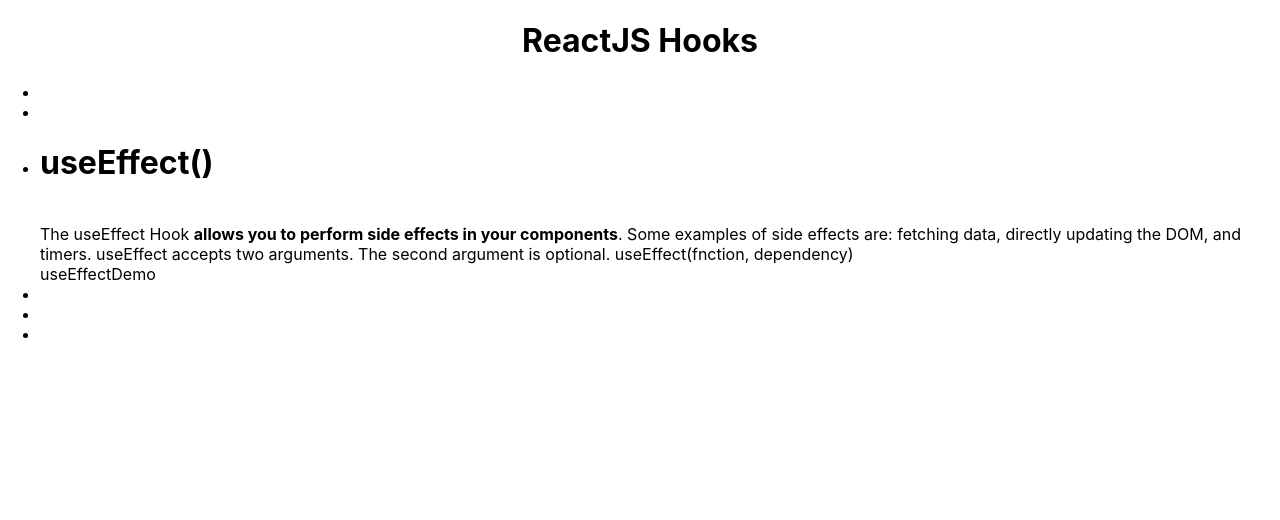
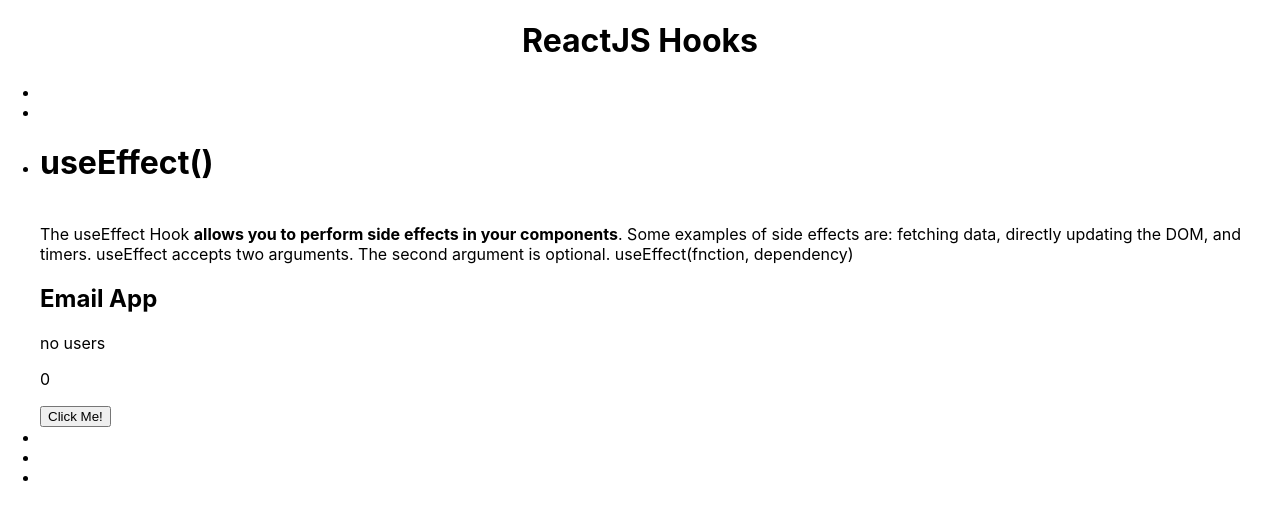
Before and after one commit to nchathu2014/archi-reactjs-final, a React (Create React App) app: page / in a window 1280 px wide. Shown: the top 520 px of the page. Built offline with nearby package versions, Linux system fonts and the light colour scheme; no server answers.

Commit message:
Completed useEffect

```diff
--- a/package.json
+++ b/package.json
@@ -34,5 +34,8 @@
       "last 1 firefox version",
       "last 1 safari version"
     ]
+  },
+  "devDependencies": {
+    "axios": "^0.26.1"
   }
 }
--- a/src/useEffect/useEffectDemo.js
+++ b/src/useEffect/useEffectDemo.js
@@ -1,5 +1,30 @@
-import React from "react";
+import axios from "axios";
+import React, { useEffect, useState } from "react";
 
 export default function UseEffectDemo() {
-  return <div>useEffectDemo</div>;
+  const [users, setUsers] = useState(null);
+  const [counter, setCounter] = useState(0);
+
+  const handleOnClick = () => setCounter(counter + 1);
+
+  useEffect(() => {
+    axios
+      .get("https://jsonplaceholder.typicode.com/comments")
+      .then((res) => {
+        console.log("API CALLED");
+        setUsers(res.data);
+      })
+      .catch((err) => console.log(err));
+  }, []);
+
+  return (
+    <>
+      <h2>Email App</h2>
+      <p>{users ? users[0].email : "no users"}</p>
+      <p>
+        <label>{counter}</label>
+      </p>
+      <button onClick={handleOnClick}>Click Me!</button>
+    </>
+  );
 }
```
Also changed, not shown: 1 other file (tests, documents, lock files or other folders).
